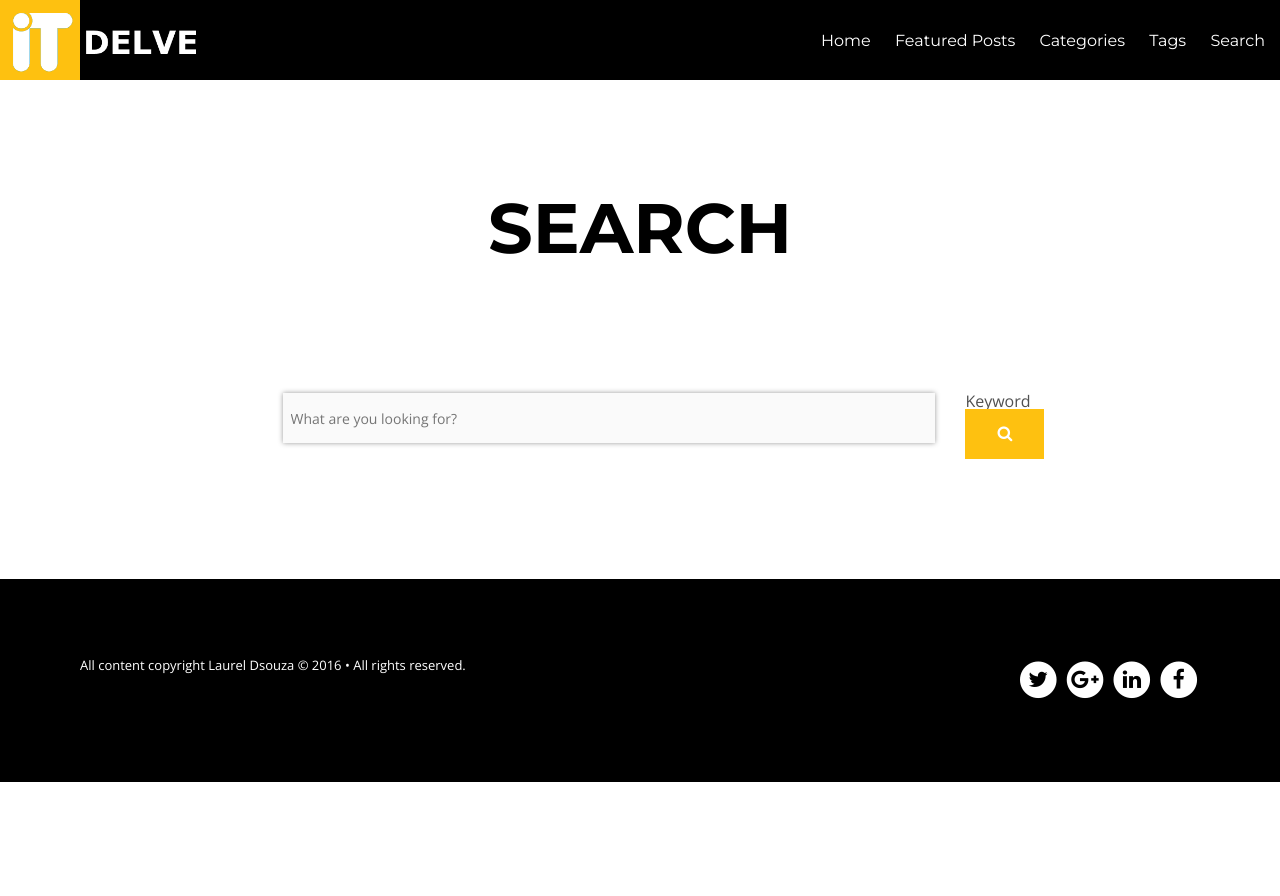
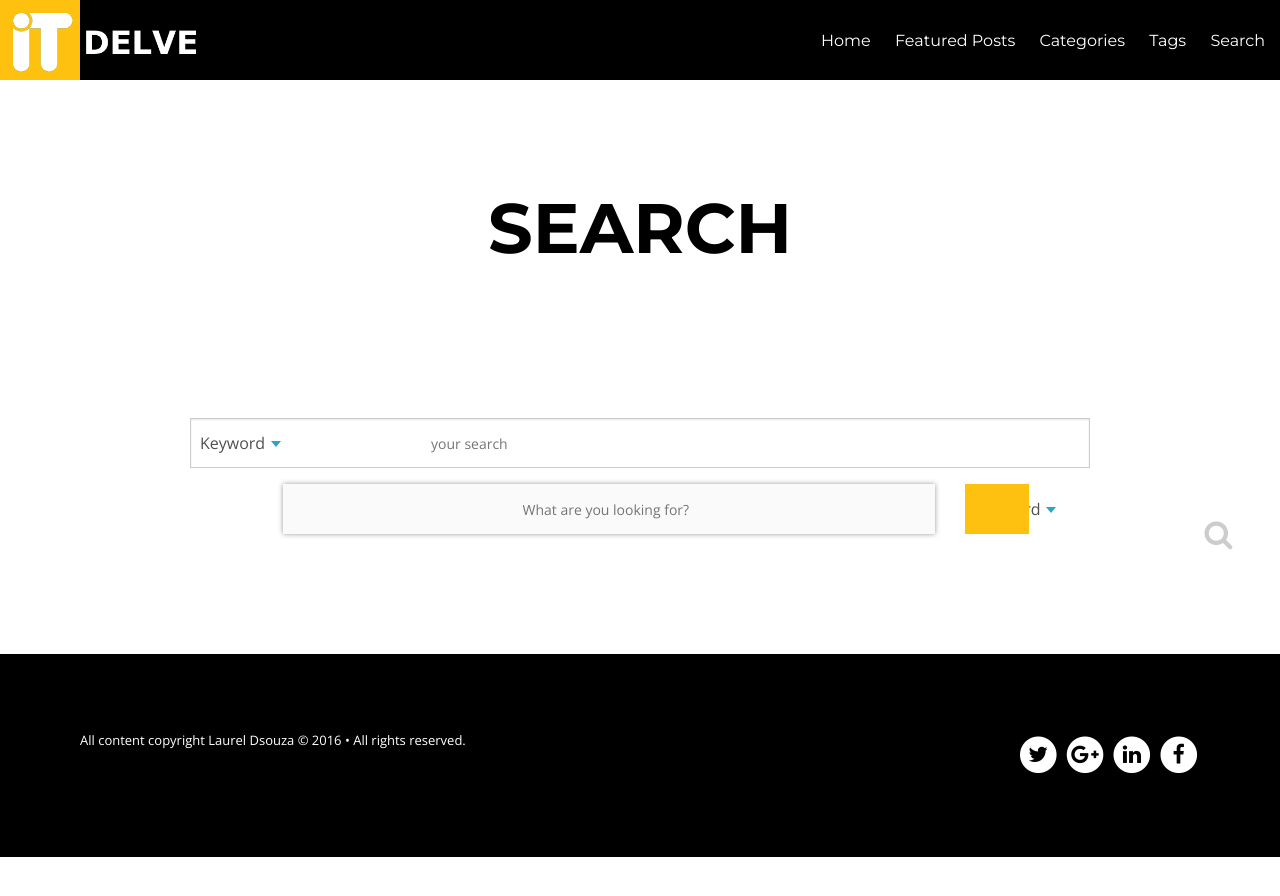
Before and after one commit to ldsouza/ldsouza.github.io, a Jekyll site: the page built from search/index.md, in a window 1280 px wide. Shown: the top 896 px of the page. Built offline with Jekyll 4.4.1, drawn with Linux system fonts in a browser that asks for light colours; nearby versions of some CDN libraries.

Commit message:
Update index.md

```diff
--- a/search/index.md
+++ b/search/index.md
@@ -9,6 +9,31 @@ image:
 search_omit: true
 sitemap: false
 ---
+
+<div class="row search">
+  <div class=" small-12 columns">
+    <div class="row collapse">
+      <!-- Search field -->
+      <div class="small-12 large-12  columns ">
+        <div class=" keyword">
+          <a href="#" data-dropdown="drop3">
+            Keyword
+            <div class="arrow-down"></div>
+          </a>
+          <ul id="drop3" class="f-dropdown content" data-dropdown-content style="position: absolute;  left: -99999px;">
+            <li><a href="#"> Keyword</a></li>
+            <li><a href="#"> Keyword</a></li>
+            <li><a href="#">Keyword</a></li>
+          </ul>
+        </div>
+        <i class="fi-magnifying-glass"></i>
+        <input type="text" class="search-field" placeholder="your search ">
+      </div>
+    </div>
+  </div>
+
+
+
 
 
 <!-- Search form -->
```
